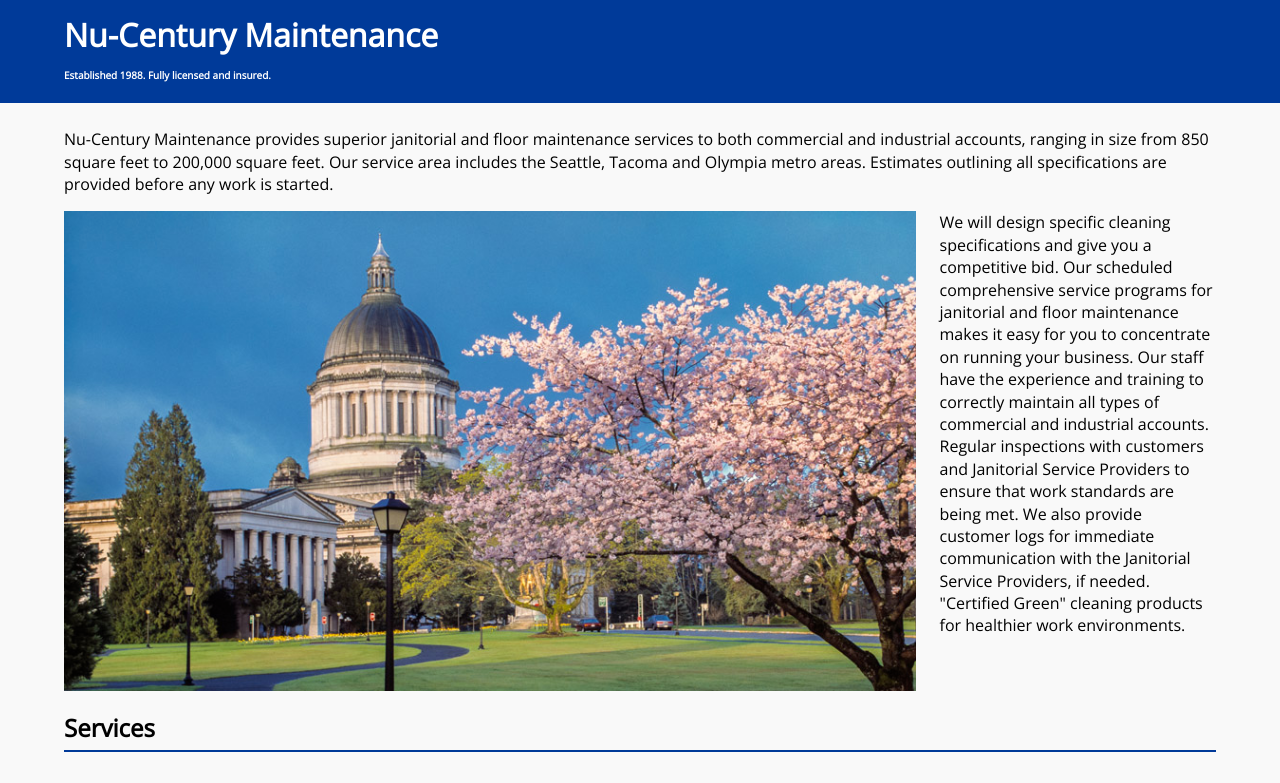
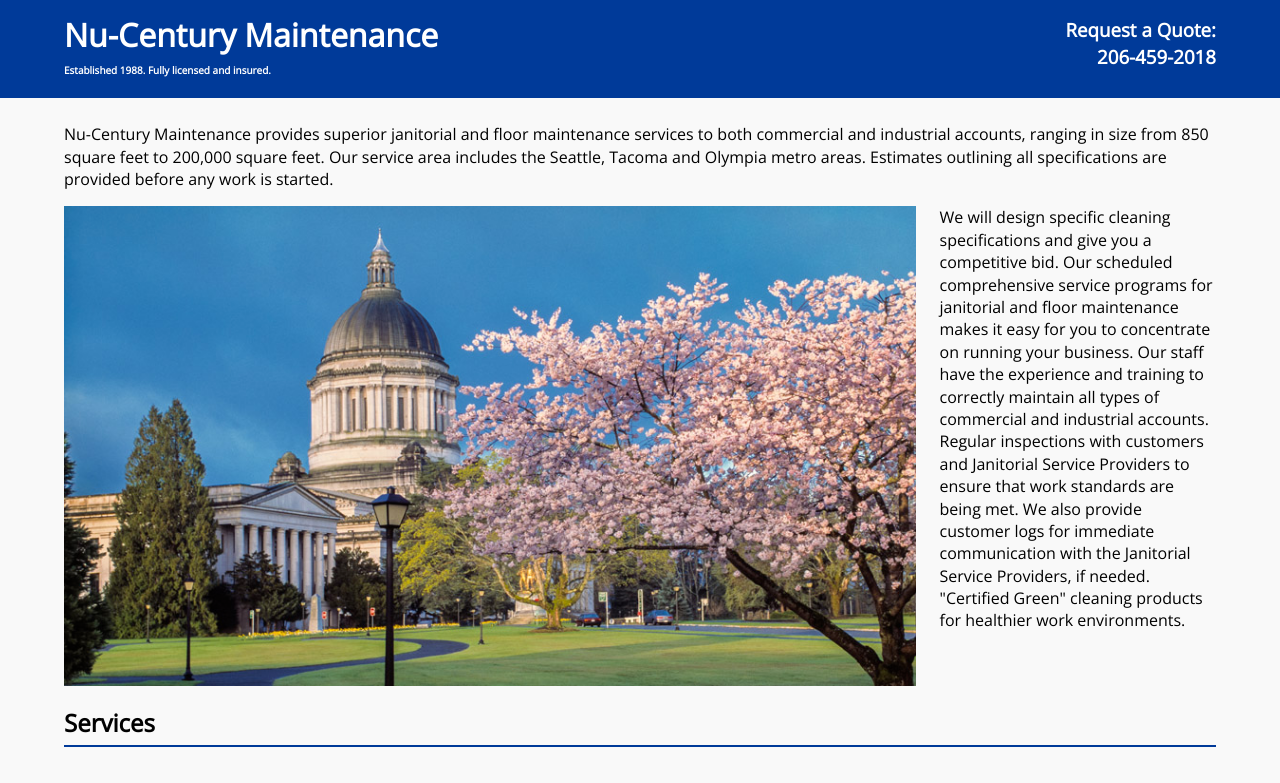
Before and after one commit to thelastbaldwin/nu-century, a website: page index.html in a window 1280 px wide. Shown: the top 783 px of the page. Drawn offline with nearby package versions, Linux system fonts and the light colour scheme.

Commit message:
add number to header and some reformatting

```diff
--- a/css/style.css
+++ b/css/style.css
@@ -13,11 +13,30 @@ header {
     margin-bottom: 2%;
 }
 
-header h1{
-    margin: 0 0 10px 0;
+header .request-quote {
+    text-align: right;
 }
 
-header h2 {
+header .request-quote h3 {
+    margin-top: .25em;
+    margin-bottom: 0;
+}
+
+.request-quote a {
+    text-decoration: none;
+    color: #fff;
+}
+
+.request-quote span {
+    display: block;
+}
+
+header h1{
+    margin: 0 0 5px 0;
+}
+
+.business-tagline h2 {
+    margin-top: 0;
     font-size: 10px;
 }
 
@@ -127,6 +146,14 @@ footer h1 {
 
 /* desktop breakpoint */
 @media screen and (min-width: 1024.1px){
+    header .container {
+        display: flex;
+    }
+
+    header .container > div {
+        flex: 0 1 50%;
+    }
+
     #services > div{
         display: flex;
         justify-content: space-between;
--- a/index.html
+++ b/index.html
@@ -10,8 +10,18 @@
 <body>
 	<header>
 		<div class="container">
-			<h1>Nu-Century Maintenance</h1>
-			<h2>Established 1988. <span>Fully licensed and insured.</span></h2>
+			<div class="business-tagline">
+				<h1>Nu-Century Maintenance</h1>
+				<h2>Established 1988. <span>Fully licensed and insured.</span></h2>
+			</div>
+			<div class="request-quote">
+				<h3>
+					<a href="tel:1-206-459-2018">
+					<span>Request a Quote: </span>
+					<span>206-459-2018</span>
+					</a>
+				</h3>
+			</div>
 		</div>
 	</header>
 	<div class="container">
@@ -95,7 +105,6 @@
 						<li>Window washing</li>
 						<li>Pressure washing</li>
 						<li>Post-construction cleanup</li>
-						<li>Paint cleanups</li>
 					</ul>
 				</article>
 			</div>
```
